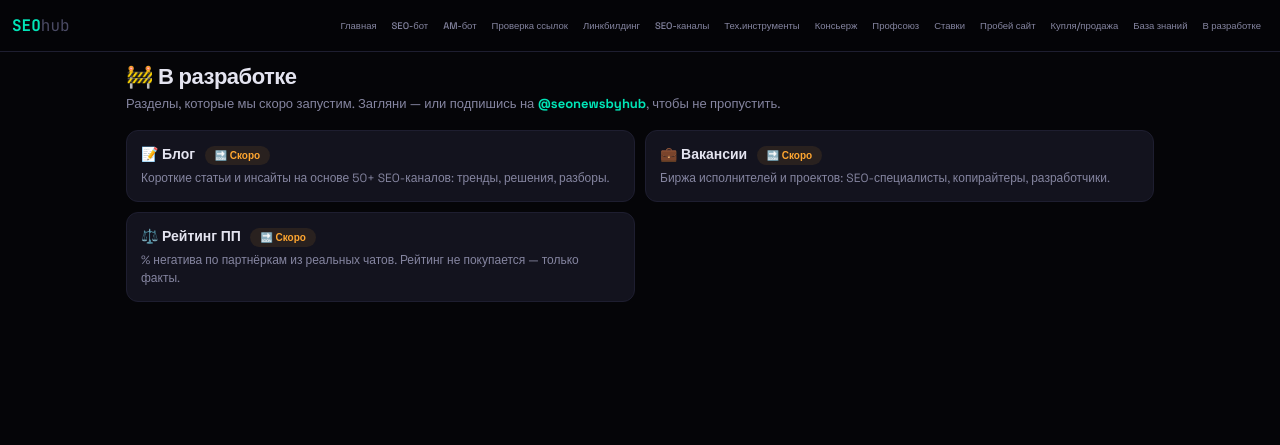
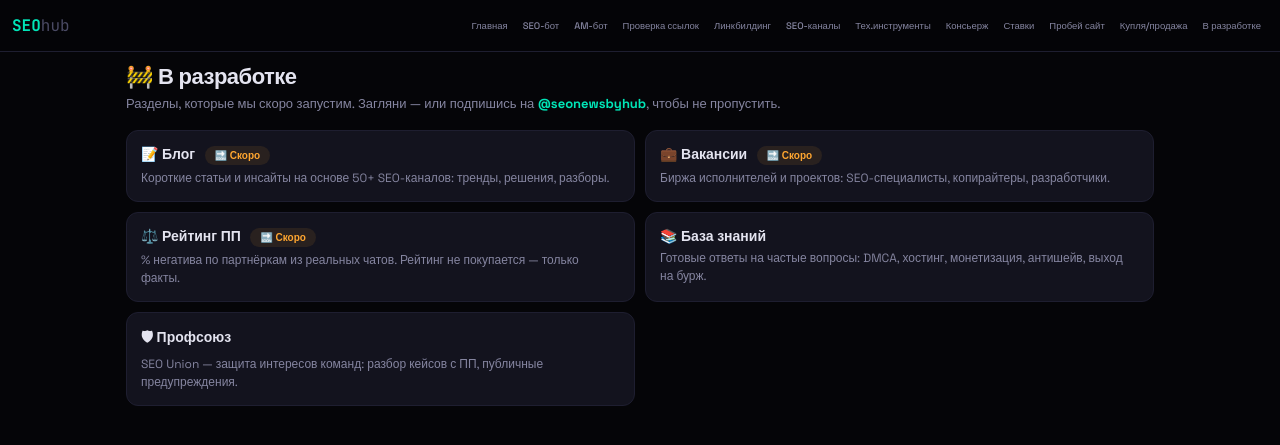
Before and after one commit to egorgolovnin/seohub, a FastAPI app: page / in a window 1280 px wide, after a click on "В разработке". Shown: the top 445 px of the page. Run offline with FastAPI, Linux system fonts and the light colour scheme; data that the repository does not hold is empty; parts of the project's set-up code (start-up, migrations or seed data) failed here and were passed over.

Commit message:
feat: move База знаний + Профсоюз into 'В разработке' hub

```diff
--- a/app/templates/index.html
+++ b/app/templates/index.html
@@ -71,11 +71,9 @@ table{width:100%;border-collapse:collapse;font-size:12px}th{text-align:left;padd
     <button class="nl" onclick="go('channels')">SEO-каналы</button>
     <button class="nl" onclick="go('tools')">Тех.инструменты</button>
     <button class="nl" onclick="go('con')">Консьерж</button>
-    <button class="nl" onclick="go('union')">Профсоюз</button>
     <button class="nl" onclick="go('geo')">Ставки</button>
     <button class="nl" onclick="go('lookup')">Пробей сайт</button>
     <button class="nl" onclick="go('sites')">Купля/продажа</button>
-    <button class="nl" onclick="go('kb')">База знаний</button>
     <button class="nl" onclick="go('dev')">В разработке</button>
   </div>
 </nav>
@@ -297,6 +295,14 @@ table{width:100%;border-collapse:collapse;font-size:12px}th{text-align:left;padd
       <div style="font-size:14px;font-weight:700;margin-bottom:4px">⚖️ Рейтинг ПП <span class="soon">🔜 Скоро</span></div>
       <p style="font-size:12px;color:var(--t2);line-height:1.5">% негатива по партнёркам из реальных чатов. Рейтинг не покупается — только факты.</p>
     </div>
+    <div class="card" style="cursor:pointer;margin-bottom:0" onclick="go('kb')">
+      <div style="font-size:14px;font-weight:700;margin-bottom:4px">📚 База знаний</div>
+      <p style="font-size:12px;color:var(--t2);line-height:1.5">Готовые ответы на частые вопросы: DMCA, хостинг, монетизация, антишейв, выход на бурж.</p>
+    </div>
+    <div class="card" style="cursor:pointer;margin-bottom:0" onclick="go('union')">
+      <div style="font-size:14px;font-weight:700;margin-bottom:4px">🛡 Профсоюз</div>
+      <p style="font-size:12px;color:var(--t2);line-height:1.5">SEO Union — защита интересов команд: разбор кейсов с ПП, публичные предупреждения.</p>
+    </div>
   </div>
 </div>
 
```
